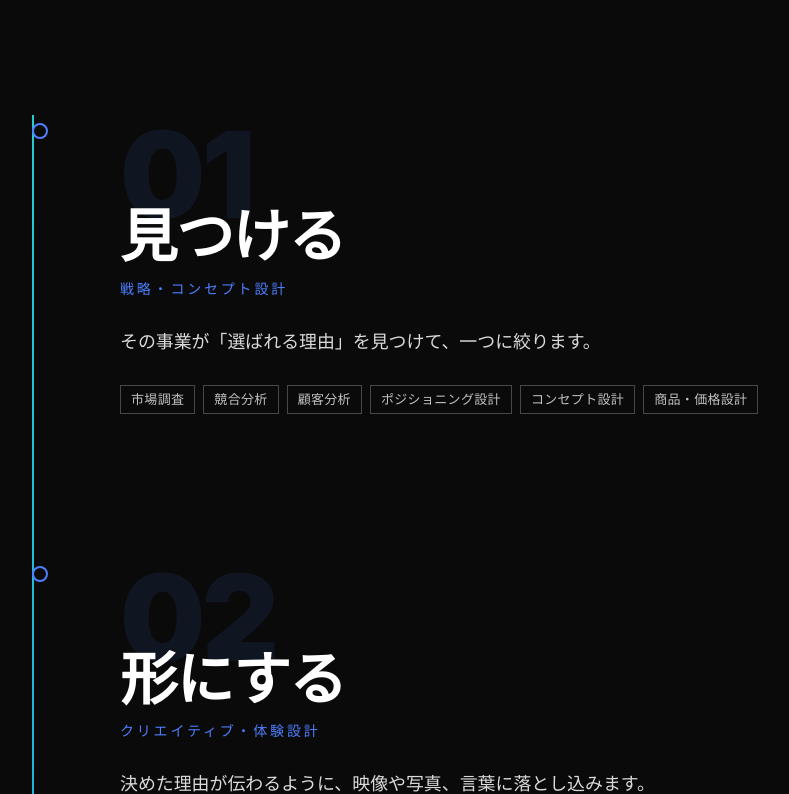
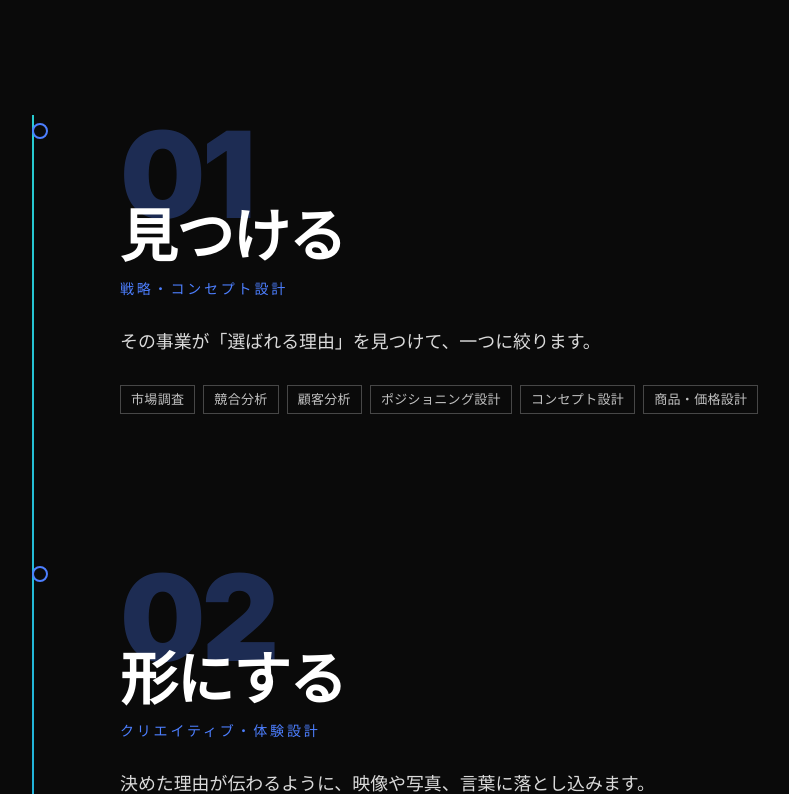
Before and after one commit to fukunaga-faise/faise-lp, a Next.js app: page / in a window 1280 px wide. Shown: the part 2466-3260 px from the top of the page, without its empty margins (136-925 px from the left). Built offline with nearby package versions, Linux system fonts and the light colour scheme.

Commit message:
Brighten Services step numbers and add scale-in animation
Numbers were text-[#4d7fff]/10, barely visible against the dark
background. Raise to /30 (hover /50) and add a scale entrance
alongside the existing fade/slide-in.

```diff
--- a/src/components/Services.tsx
+++ b/src/components/Services.tsx
@@ -95,11 +95,11 @@ function ServiceStep({ s, isLast }: { s: Service; isLast: boolean }) {
 
       {/* Number — large, low-contrast, decorative */}
       <motion.span
-        initial={reduceMotion ? false : { opacity: 0, x: -20 }}
-        animate={inView ? { opacity: 1, x: 0 } : {}}
-        transition={{ duration: 0.6 }}
+        initial={reduceMotion ? false : { opacity: 0, x: -20, scale: 0.85 }}
+        animate={inView ? { opacity: 1, x: 0, scale: 1 } : {}}
+        transition={{ duration: 0.7, ease: [0.16, 1, 0.3, 1] }}
         aria-hidden="true"
-        className="block font-inter font-black leading-none tracking-[-0.03em] text-[56px] md:text-[90px] lg:text-[120px] text-[#4d7fff]/10 select-none -mb-3 md:-mb-6 lg:-mb-9 transition-colors duration-300 group-hover:text-[#4d7fff]/20"
+        className="block font-inter font-black leading-none tracking-[-0.03em] text-[56px] md:text-[90px] lg:text-[120px] text-[#4d7fff]/30 select-none -mb-3 md:-mb-6 lg:-mb-9 transition-colors duration-300 group-hover:text-[#4d7fff]/50"
       >
         {String(count).padStart(2, '0')}
       </motion.span>
```
